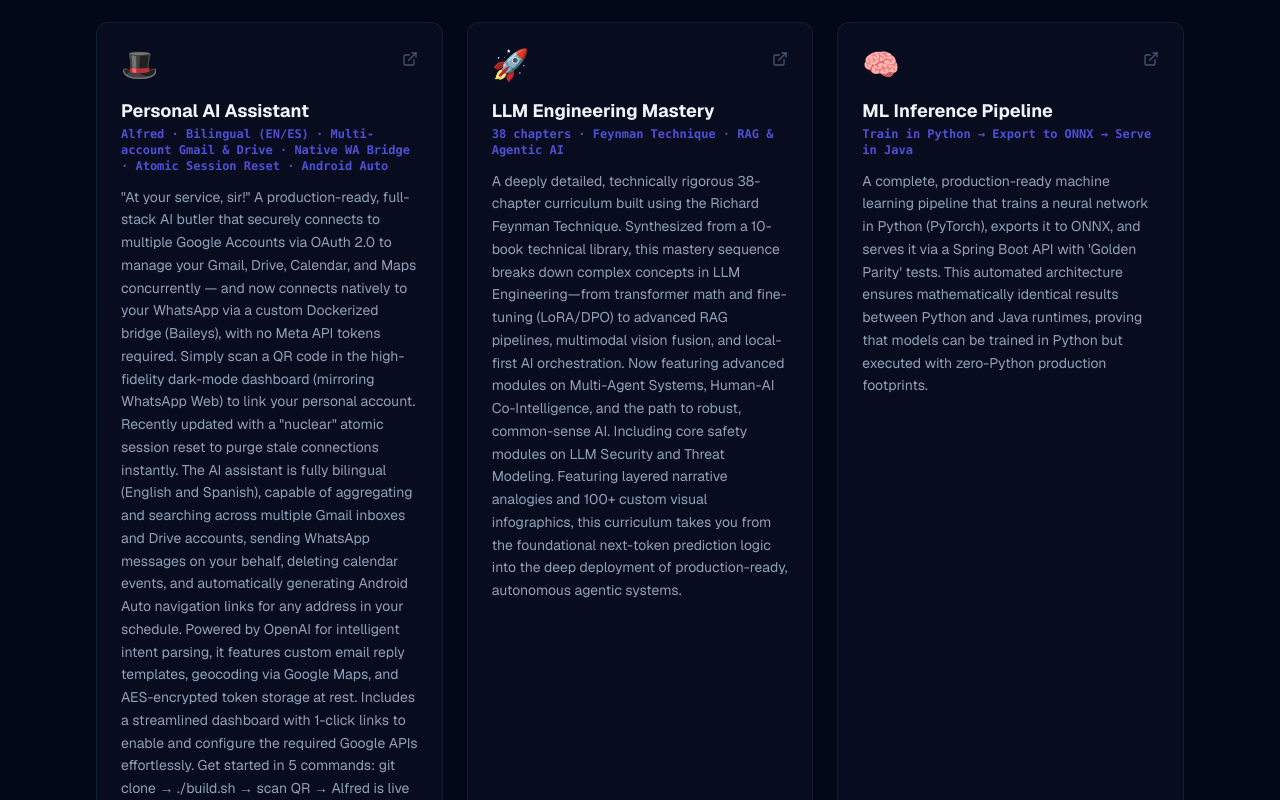
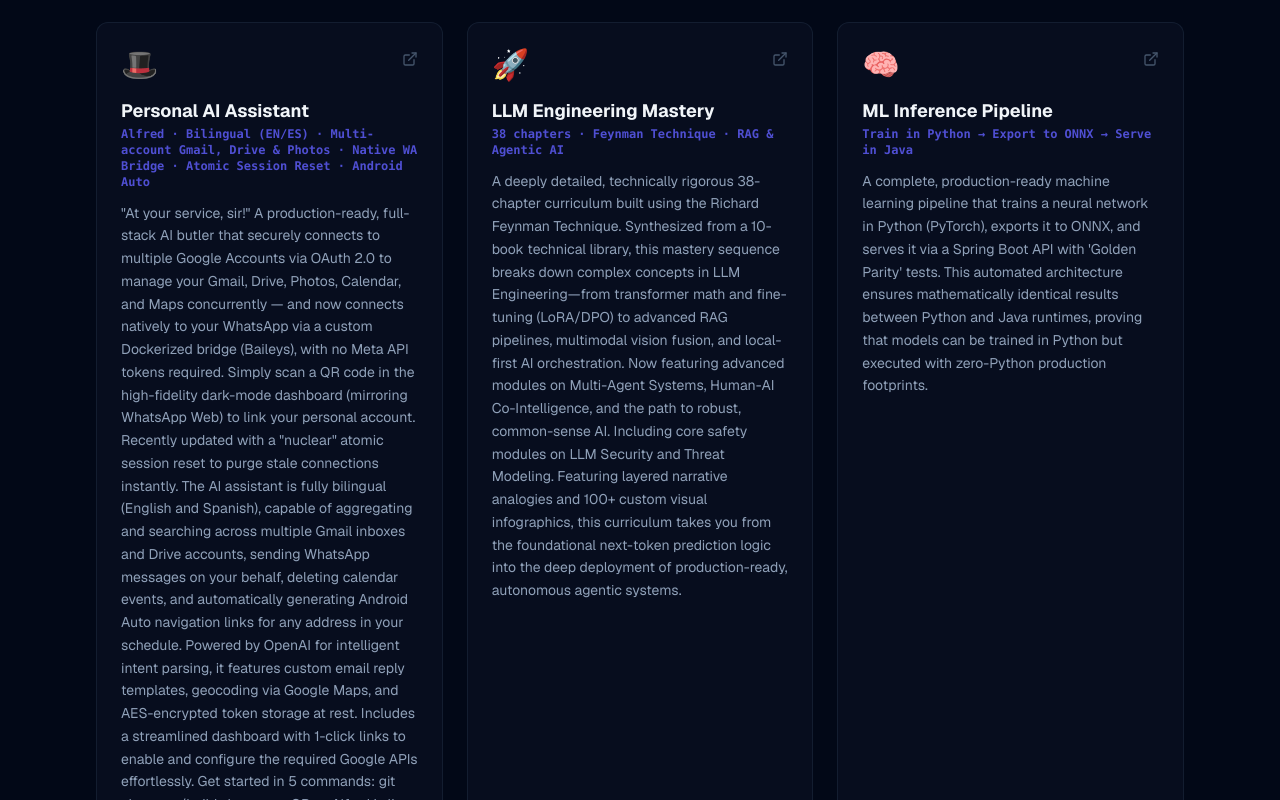
Before and after one commit to chemacabeza/chemacabeza-dev, a Next.js app: page /projects in a window 1280 px wide. Shown: the part 800-1600 px from the top of the page. Built offline with nearby package versions, Linux system fonts and the light colour scheme.

Commit message:
Update Personal AI Assistant with Google Photos connection

```diff
--- a/app/projects/page.tsx
+++ b/app/projects/page.tsx
@@ -19,10 +19,10 @@
         url: "https://github.com/chemacabeza/assistant-google",
         emoji: "🎩",
         title: "Personal AI Assistant",
-        subtitle: "Alfred · Bilingual (EN/ES) · Multi-account Gmail & Drive · Native WA Bridge · Atomic Session Reset · Android Auto",
+        subtitle: "Alfred · Bilingual (EN/ES) · Multi-account Gmail, Drive & Photos · Native WA Bridge · Atomic Session Reset · Android Auto",
         description:
-            "\"At your service, sir!\" A production-ready, full-stack AI butler that securely connects to multiple Google Accounts via OAuth 2.0 to manage your Gmail, Drive, Calendar, and Maps concurrently — and now connects natively to your WhatsApp via a custom Dockerized bridge (Baileys), with no Meta API tokens required. Simply scan a QR code in the high-fidelity dark-mode dashboard (mirroring WhatsApp Web) to link your personal account. Recently updated with a \"nuclear\" atomic session reset to purge stale connections instantly. The AI assistant is fully bilingual (English and Spanish), capable of aggregating and searching across multiple Gmail inboxes and Drive accounts, sending WhatsApp messages on your behalf, deleting calendar events, and automatically generating Android Auto navigation links for any address in your schedule. Powered by OpenAI for intelligent intent parsing, it features custom email reply templates, geocoding via Google Maps, and AES-encrypted token storage at rest. Includes a streamlined dashboard with 1-click links to enable and configure the required Google APIs effortlessly. Get started in 5 commands: git clone → ./build.sh → scan QR → Alfred is live at localhost:5173. Fully containerized: Spring Boot 3.4 + React 18 + Node.js Bridge + PostgreSQL 16.",
-        tags: ["Spring Boot 3.4", "React 18", "Bilingual", "Multi-account Gmail", "Native WA Bridge", "Socket.io", "OpenAI", "QR Authentication", "Android Auto", "Google OAuth2", "Gmail API", "Drive API", "Calendar API", "Maps API", "PostgreSQL 16", "Docker"],
+            "\"At your service, sir!\" A production-ready, full-stack AI butler that securely connects to multiple Google Accounts via OAuth 2.0 to manage your Gmail, Drive, Photos, Calendar, and Maps concurrently — and now connects natively to your WhatsApp via a custom Dockerized bridge (Baileys), with no Meta API tokens required. Simply scan a QR code in the high-fidelity dark-mode dashboard (mirroring WhatsApp Web) to link your personal account. Recently updated with a \"nuclear\" atomic session reset to purge stale connections instantly. The AI assistant is fully bilingual (English and Spanish), capable of aggregating and searching across multiple Gmail inboxes and Drive accounts, sending WhatsApp messages on your behalf, deleting calendar events, and automatically generating Android Auto navigation links for any address in your schedule. Powered by OpenAI for intelligent intent parsing, it features custom email reply templates, geocoding via Google Maps, and AES-encrypted token storage at rest. Includes a streamlined dashboard with 1-click links to enable and configure the required Google APIs effortlessly. Get started in 5 commands: git clone → ./build.sh → scan QR → Alfred is live at localhost:5173. Fully containerized: Spring Boot 3.4 + React 18 + Node.js Bridge + PostgreSQL 16.",
+        tags: ["Spring Boot 3.4", "React 18", "Bilingual", "Multi-account Gmail", "Native WA Bridge", "Socket.io", "OpenAI", "QR Authentication", "Android Auto", "Google OAuth2", "Gmail API", "Drive API", "Photos API", "Calendar API", "Maps API", "PostgreSQL 16", "Docker"],
     },
     {
         repo: "test-with-llms",
```
